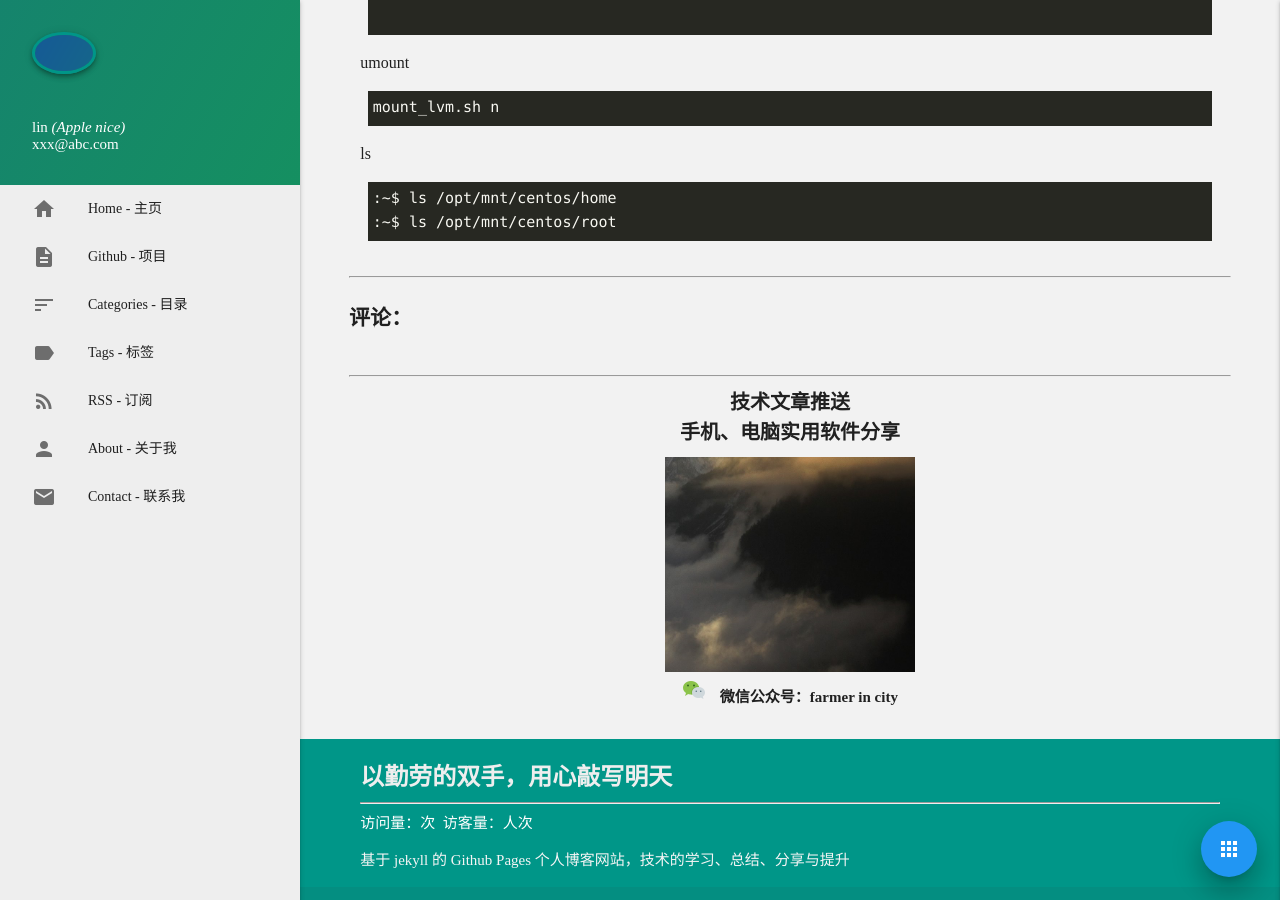
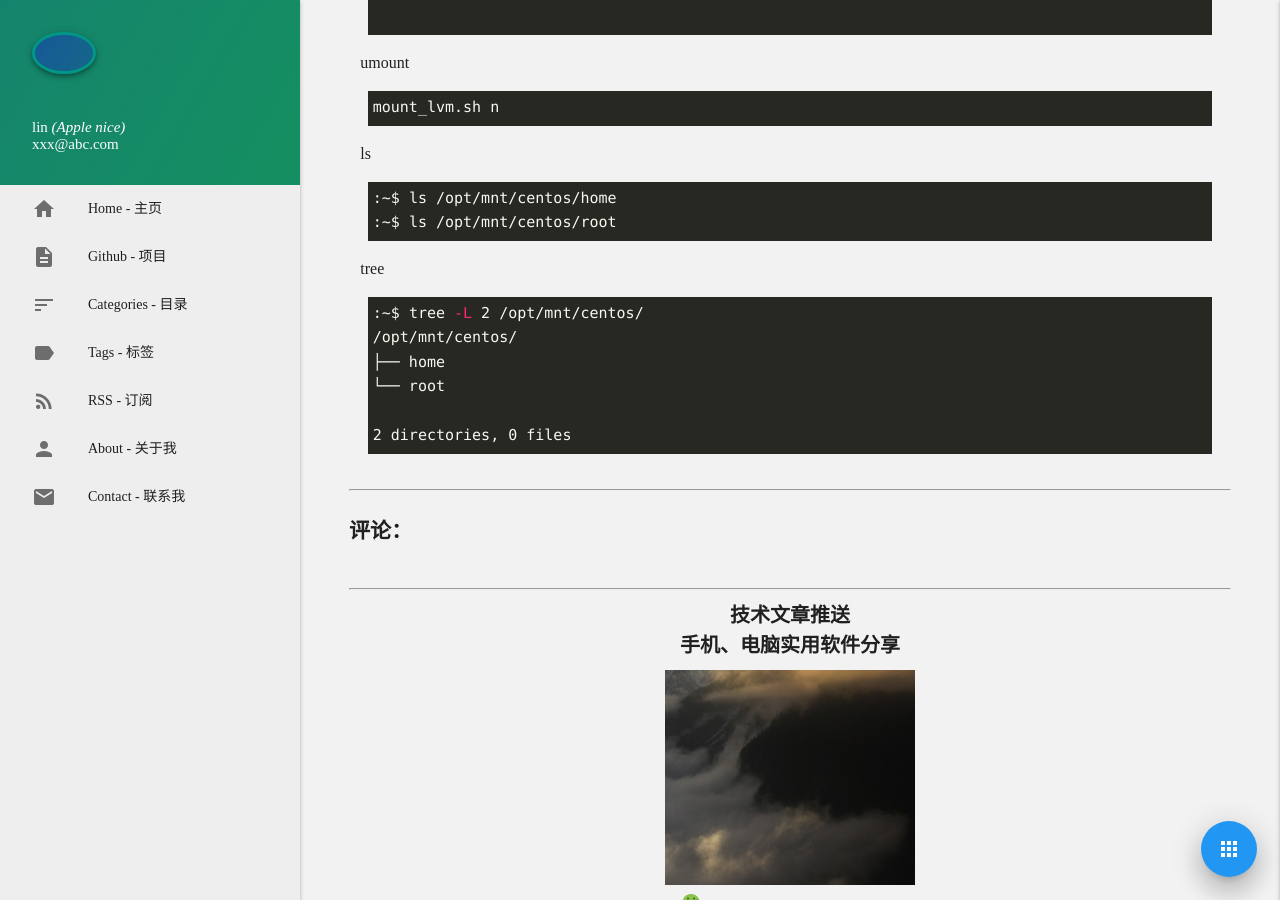
Before and after one commit to AppleLin8/AppleLin8.github.io, a Jekyll site: the page built from _posts/2020-11-27-mount-lvm.md, in a window 1280 px wide and 900 px high, scrolled down 4151 px. Built offline with Jekyll 4.4.1, drawn with Linux system fonts in a browser that asks for light colours; comment, search, counter and statistics services are not loaded.

Commit message:
umount lvm tree

````diff
--- a/_posts/2020-11-27-mount-lvm.md
+++ b/_posts/2020-11-27-mount-lvm.md
@@ -189,3 +189,14 @@ ls
 :~$ ls /opt/mnt/centos/home
 :~$ ls /opt/mnt/centos/root
 ```
+
+tree
+
+```bash
+:~$ tree -L 2 /opt/mnt/centos/
+/opt/mnt/centos/
+├── home
+└── root
+
+2 directories, 0 files
+```
````
